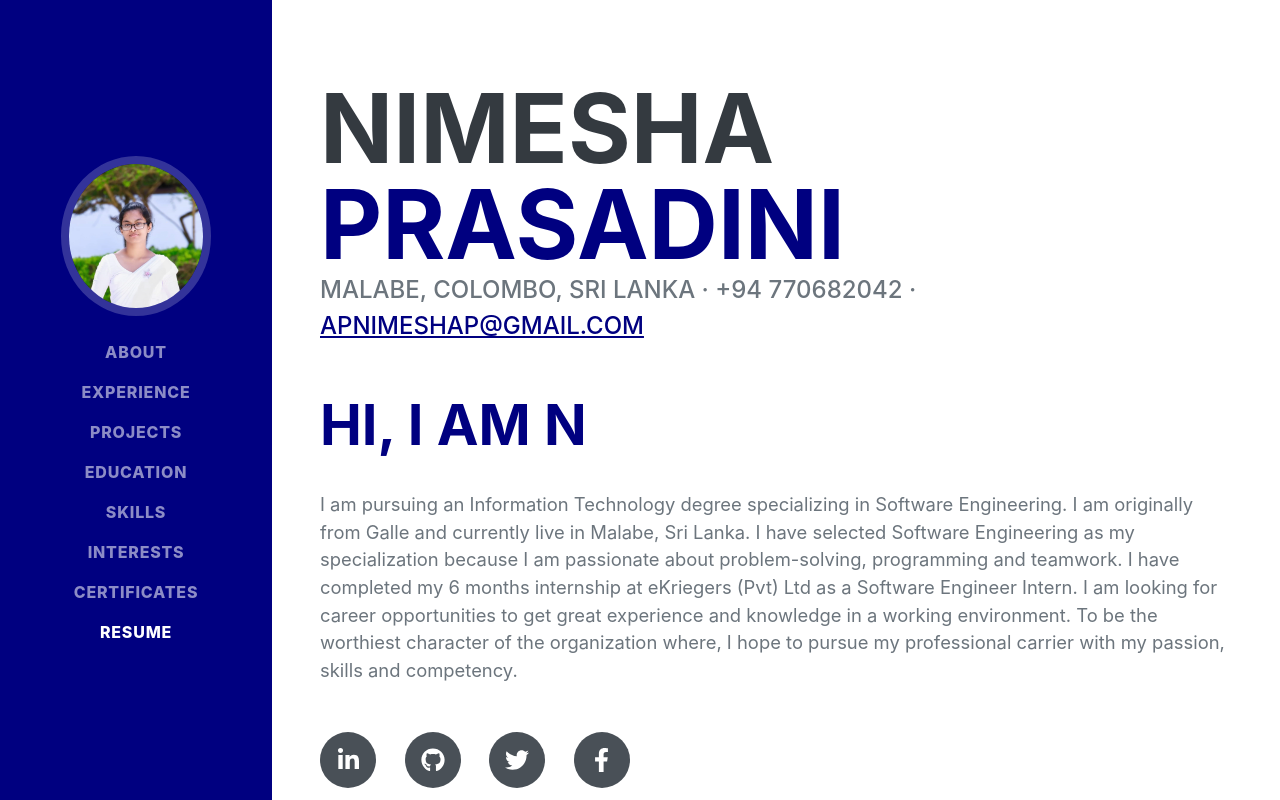
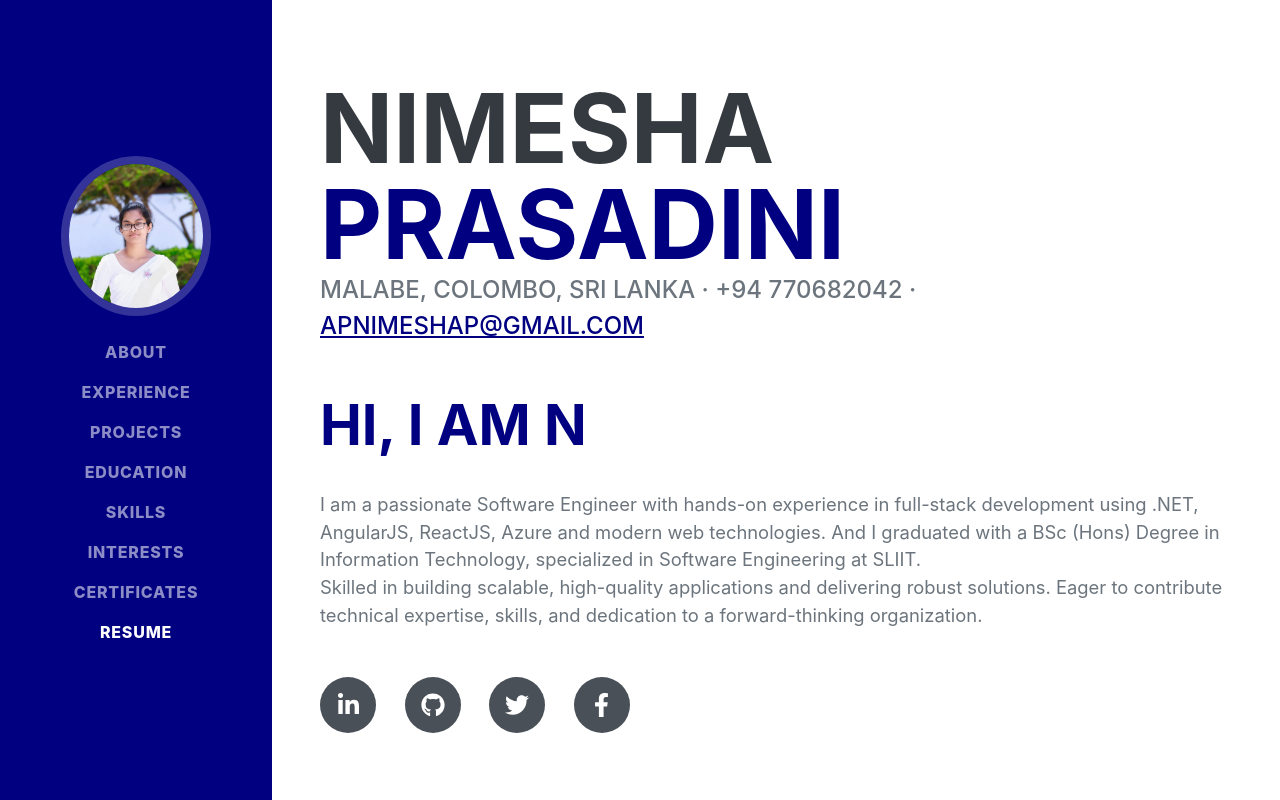
Before and after one commit to NimeshaPrasadini/NimeshaPrasadini.github.io, a plain HTML site: page index.html in a window 1280 px wide. Shown: the top 800 px of the page. Drawn offline with nearby package versions, Linux system fonts and the light colour scheme; a web font is replaced by a local one.

Commit message:
Update description

```diff
--- a/index.html
+++ b/index.html
@@ -56,8 +56,8 @@
                         </a>
                     </h2>
                     <br>
-                    <p class="lead mb-5">I am pursuing an Information Technology degree specializing in Software Engineering. I am originally from Galle and currently live in Malabe, Sri Lanka. I have selected Software Engineering as my specialization because I am passionate about problem-solving, programming and teamwork. I have completed my 6 months internship at eKriegers (Pvt) Ltd as a Software Engineer Intern.
-                        I am looking for career opportunities to get great experience and knowledge in a working environment. To be the worthiest character of the organization where, I hope to pursue my professional carrier with my passion, skills and competency.</p>
+                    <p class="lead mb-5"> I am a passionate Software Engineer with hands-on experience in full-stack development using .NET, AngularJS, ReactJS, Azure and modern web technologies. And I graduated with a BSc (Hons) Degree in Information Technology, specialized in Software Engineering at SLIIT.
+                        <br/> Skilled in building scalable, high-quality applications and delivering robust solutions. Eager to contribute technical expertise, skills, and dedication to a forward-thinking organization. </p>
                     <div class="social-icons">
                         <a class="social-icon" href="https://www.linkedin.com/in/nimesha-prasadini-95624018b/"><i class="fab fa-linkedin-in"></i></a>
                         <a class="social-icon" href="https://github.com/NimeshaPrasadini"><i class="fab fa-github"></i></a>
```
